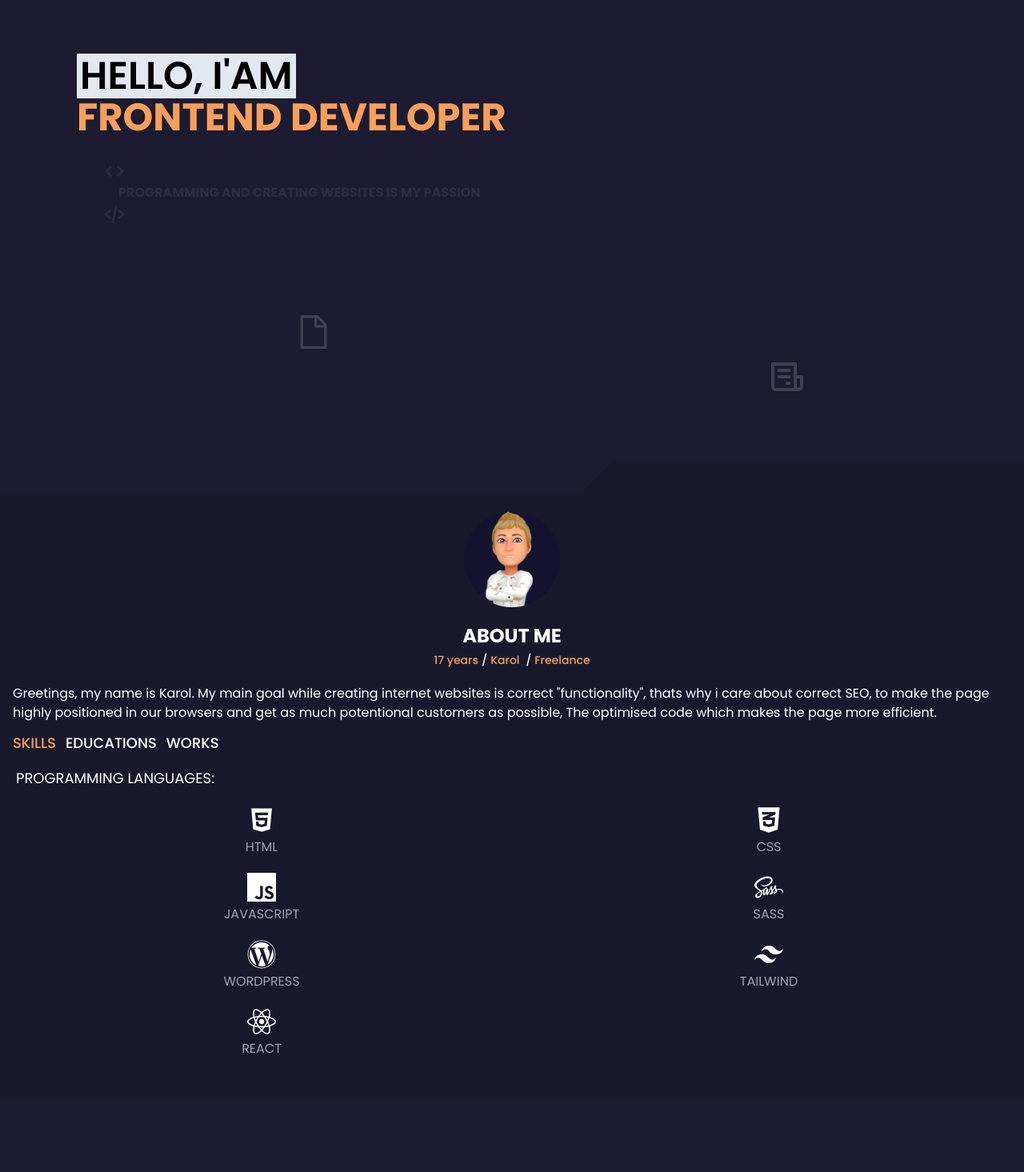
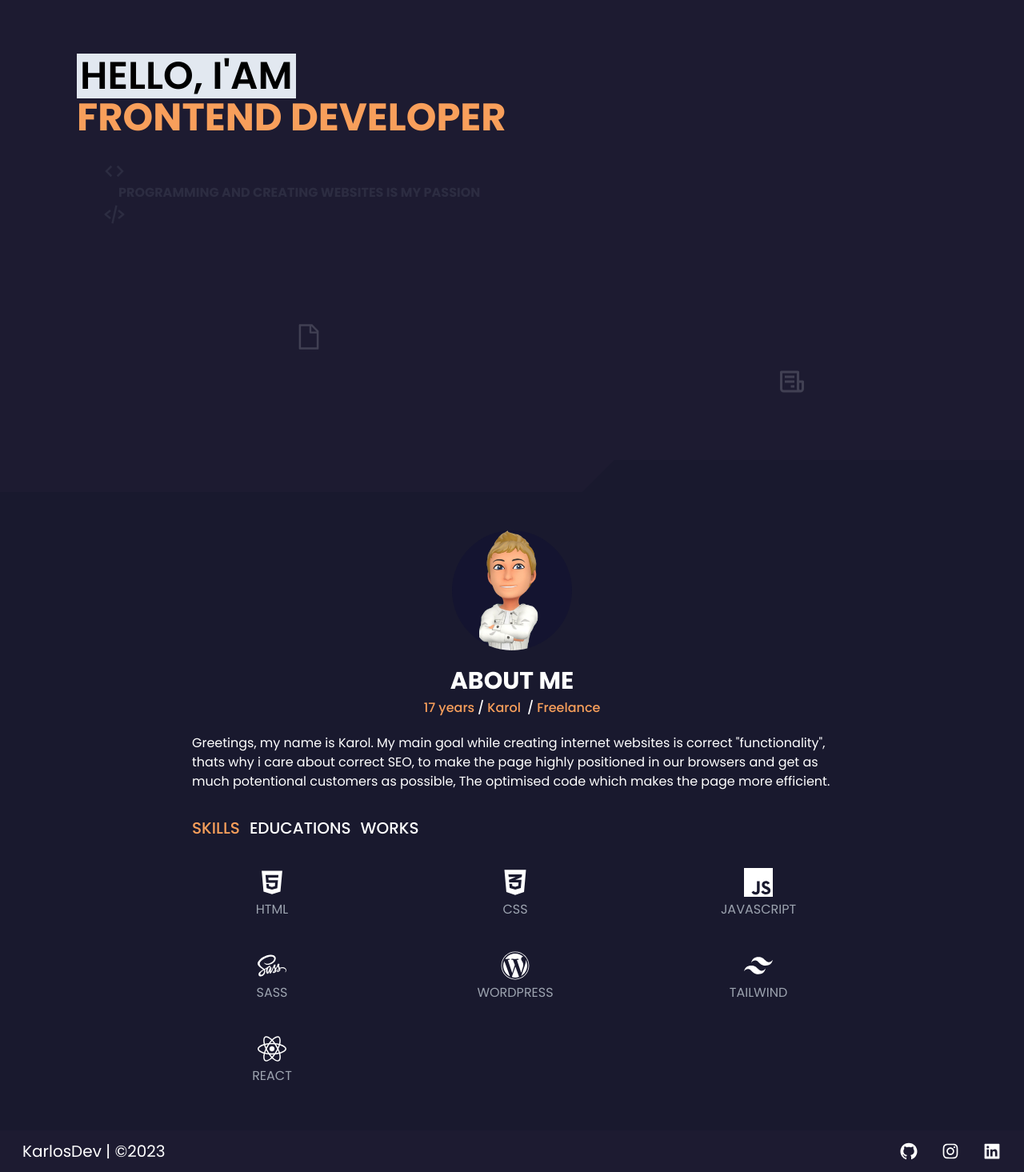
Before and after one commit to Skwar20/Portfolio-react, a React (Vite) app: page / in a window 1280 px wide. Shown: the part 225-1690 px from the top of the page at 80% size. Before the commit the page ends 1600 px from the top, so only its background shows below. Built offline with nearby package versions, Linux system fonts and the light colour scheme.

Commit message:
added footer and fix about me

```diff
--- a/src/App.jsx
+++ b/src/App.jsx
@@ -1,10 +1,19 @@
-import { Nav, Header, About, Servies, Contact, Portfolio } from './pages';
+import {
+  Nav,
+  Header,
+  About,
+  Servies,
+  Contact,
+  Portfolio,
+  Footer,
+} from './pages';
 function App() {
   return (
     <div>
       <Nav />
       <Header />
       <About />
+      <Footer />
     </div>
   );
 }
--- a/src/components/Educations.jsx
+++ b/src/components/Educations.jsx
@@ -3,13 +3,13 @@ import React from 'react';
 const Educations = () => {
   return (
     <div className='w-full mt-2 ml-2 py-2'>
-      <h3 className='uppercase font-semibold mb-2 text-xl'>Education</h3>
-      <div className='w-full flex justify-between text-fourth font-medium uppercase'>
+      <div className='border-b-gray-700 border-b my-2'></div>
+      <div className='w-full flex justify-between text-fourth font-semibold uppercase md:text-lg'>
         <h4>PROGRAMMER</h4>
         <p>2020-present</p>
       </div>
-      <p className='text-lg'>Zespół Szkół Technicznych nr 1</p>
-      {/* <div className='border-b-gray-700 border-b my-2'></div> */}
+      <p className='text-lg md:text-xl'>Zespół Szkół Technicznych nr 1</p>
+      <div className='border-b-gray-700 border-b my-2'></div>
     </div>
   );
 };
--- a/src/components/Skills.jsx
+++ b/src/components/Skills.jsx
@@ -3,38 +3,43 @@ import { AiFillHtml5 } from 'react-icons/ai';
 import { FaCss3Alt, FaSass, FaReact, FaWordpress } from 'react-icons/fa';
 import { SiJavascript, SiTailwindcss } from 'react-icons/si';
 
-const Skills = () => {
+const Skills = ({ activeTab }) => {
   return (
-    <div className='w-full mt-2 ml-2 py-2'>
-      <h3 className='text-lg uppercase'>programming languages:</h3>
-      <div>
-        <div className='grid grid-cols-2 gap-5 mt-5'>
+    <div className='w-full mt-2 ml-2 py-2 duration-700'>
+      <div
+        className={`${
+          activeTab === 'skills'
+            ? 'translate-x-0 transition delay-700 duration-300'
+            : 'translate-x-full'
+        } `}
+      >
+        <div className='grid grid-cols-2 gap-10 mt-5 md:gap-y-10 md:gap-x-28 xl:grid-cols-3'>
           <div className='flex flex-col items-center hover:text-fourth'>
-            <AiFillHtml5 className='text-4xl duration-300' />
+            <AiFillHtml5 className='text-4xl duration-500 md:text-4xl' />
             <p className='text-base text-gray-400 uppercase mt-1'>Html</p>
           </div>
           <div className='flex flex-col items-center hover:text-fourth'>
-            <FaCss3Alt className='text-4xl duration-300' />
+            <FaCss3Alt className='text-4xl duration-500 md:text-4xl' />
             <p className='text-base text-gray-400 uppercase mt-1'>Css</p>
           </div>
           <div className='flex flex-col items-center hover:text-fourth'>
-            <SiJavascript className='text-4xl duration-300' />
+            <SiJavascript className='text-4xl duration-500 md:text-4xl' />
             <p className='text-base text-gray-400 uppercase mt-1'>JavaScript</p>
           </div>
           <div className='flex flex-col items-center hover:text-fourth'>
-            <FaSass className='text-4xl duration-300' />
+            <FaSass className='text-4xl duration-500 md:text-4xl' />
             <p className='text-base text-gray-400 uppercase mt-1'>Sass</p>
           </div>
           <div className='flex flex-col items-center hover:text-fourth'>
-            <FaWordpress className='text-4xl duration-300' />
+            <FaWordpress className='text-4xl duration-500 md:text-4xl' />
             <p className='text-base text-gray-400 uppercase mt-1'>WordPress</p>
           </div>
-          <div className='flex flex-col items-center hover:text-fourth'>
-            <SiTailwindcss className='text-4xl duration-300' />
+          <div className='flex flex-col items-center hover:text-fourth '>
+            <SiTailwindcss className='text-4xl duration-500 md:text-4xl' />
             <p className='text-base text-gray-400 uppercase mt-1'>Tailwind</p>
           </div>
-          <div className='flex flex-col items-center hover:text-fourth'>
-            <FaReact className='text-4xl duration-300' />
+          <div className='flex flex-col items-center hover:text-fourth '>
+            <FaReact className='text-4xl duration-500 md:text-4xl' />
             <p className='text-base text-gray-400 uppercase mt-1'>React</p>
           </div>
         </div>
--- a/src/components/Works.jsx
+++ b/src/components/Works.jsx
@@ -3,13 +3,13 @@ import React from 'react';
 const Works = () => {
   return (
     <div className='w-full mt-2 ml-2 py-2'>
-      <h3 className='uppercase font-semibold mb-2 text-xl'>Work experience</h3>
-      <div className='w-full flex justify-between font-medium text-fourth uppercase'>
+      <div className='border-b-gray-700 border-b my-2'></div>
+      <div className='w-full flex justify-between font-medium text-fourth uppercase md:text-lg'>
         <h4>Freelancer</h4>
         <p>2022-present</p>
       </div>
-      <p className='text-lg'>Website design and development</p>
-      {/* <div className='border-b-gray-700 border-b my-2'></div> */}
+      <p className='text-lg md:text-xl'>Website design and development</p>
+      <div className='border-b-gray-700 border-b my-2'></div>
     </div>
   );
 };
--- a/src/pages/About.jsx
+++ b/src/pages/About.jsx
@@ -4,30 +4,32 @@ import { Skills, Educations, Works } from '../components';
 const AboutUs = () => {
   const [activeTab, setActiveTab] = useState('skills');
   return (
-    <div className='min-h-screen bg-seconds'>
-      <div className='w-3/5 bg-first h-10 -skew-x-[45deg] -translate-x-5'></div>
+    <div className='min-h-screen bg-seconds overflow-hidden '>
+      <div className='w-3/5 bg-first h-10 -skew-x-[45deg] -translate-x-5 '></div>
 
-      <div className='relative w-full max-width-[1200px] flex items-center flex-col py-6 px-4'>
-        <div className='w-[120px] h-[120px] rounded-full overflow-hidden bg-third'>
+      <div className='relative w-full max-width-[1200px] flex items-center flex-col py-6 px-4 md:py-12 md:px-7 lg:px-[6rem] xl:px-[15rem]'>
+        <div className='w-[120px] h-[120px] rounded-full overflow-hidden bg-third md:w-[150px] md:h-[150px]'>
           <img
             src='../public/me.webp'
             alt='Awatar Karlosa'
           />
         </div>
-        <h2 className='text-2xl uppercase font-bold mt-5 mb-1'>about me</h2>
-        <h3 className='text-sm text-fourth font-medium'>
+        <h2 className='text-2xl uppercase font-bold mt-5 mb-1 md:text-3xl'>
+          about me
+        </h2>
+        <h3 className='text-sm text-fourth font-medium md:text-base'>
           17 years<span className='text-white m-1'>/</span>Karol{' '}
           <span className='text-white m-1'>/</span>
           Freelance
         </h3>
-        <p className='mt-5'>
+        <p className='mt-5 md:text-base'>
           Greetings, my name is Karol. My main goal while creating internet
           websites is correct "functionality", thats why i care about correct
           SEO, to make the page highly positioned in our browsers and get as
           much potentional customers as possible, The optimised code which makes
           the page more efficient.
         </p>
-        <div className='w-full mt-3 text-lg font-medium'>
+        <div className='w-full mt-3 text-lg font-medium md:text-xl md:mt-5 xl:mt-8'>
           <button
             onClick={() => setActiveTab('skills')}
             className={`${
@@ -53,7 +55,7 @@ const AboutUs = () => {
             works
           </button>
         </div>
-        {activeTab === 'skills' && <Skills />}
+        {activeTab === 'skills' && <Skills activeTab={activeTab} />}
         {activeTab === 'educations' && <Educations />}
         {activeTab === 'works' && <Works />}
       </div>
--- /dev/null
+++ b/src/pages/Footer.jsx
@@ -0,0 +1,29 @@
+import React from 'react';
+import {
+  AiFillLinkedin,
+  AiFillGithub,
+  AiOutlineInstagram,
+} from 'react-icons/ai';
+
+const footer = () => {
+  return (
+    <div className='w-full flex items-center justify-between py-3 px-4 md:py-3 md:px-5 lg:px-7'>
+      <p className='md:text-xl'>
+        KarlosDev <span>|</span> &copy;2023
+      </p>
+      <div className='flex text-lg md:text-2xl'>
+        <a href='https://github.com/Skwar20'>
+          <AiFillGithub className=' hover:text-fourth duration-500' />
+        </a>
+        <a href='https://www.instagram.com/karol_buszek/'>
+          <AiOutlineInstagram className='mx-3 md:mx-5 lg:mx-7 hover:text-fourth duration-500' />
+        </a>
+        <a href='https://www.linkedin.com/in/karol-skwarek-259064259/'>
+          <AiFillLinkedin className=' hover:text-fourth duration-500' />
+        </a>
+      </div>
+    </div>
+  );
+};
+
+export default footer;
--- a/src/pages/Header.jsx
+++ b/src/pages/Header.jsx
@@ -21,11 +21,11 @@ const Home = () => {
         </p>
         <BiCodeAlt className='text-2xl md:text-3xl' />
       </div>
-      <BiUser className='text-4xl xl:text-5xl text-gray-300/20 blur-[0.7px] absolute top-[12%] left-[10%] hover:scale-125 duration-300' />
-      <AiTwotoneFolderOpen className='text-4xl xl:text-5xl text-gray-300/20 blur-[0.7px] absolute top-[23%] left-[50%] hover:scale-125 duration-300' />
-      <RiContactsBookLine className='text-4xl xl:text-5xl text-gray-300/20 blur-[0.7px] absolute top-[17%] right-[10%] hover:scale-125 duration-300' />
-      <AiOutlineFile className='text-4xl xl:text-5xl text-gray-300/20 blur-[0.7px] absolute bottom-[17%] left-[23%] hover:scale-125 duration-300' />
-      <BiReceipt className='text-4xl xl:text-5xl text-gray-300/20 blur-[0.7px] absolute bottom-[10%] right-[23%] hover:scale-125 duration-300' />
+      <BiUser className='text-3xl xl:text-4xl text-gray-300/20 blur-[0.7px] absolute top-[12%] left-[10%] hover:scale-125 duration-300' />
+      <AiTwotoneFolderOpen className='text-3xl xl:text-4xl text-gray-300/20 blur-[0.7px] absolute top-[23%] left-[50%] hover:scale-125 duration-300' />
+      <RiContactsBookLine className='text-3xl xl:text-4xl text-gray-300/20 blur-[0.7px] absolute top-[17%] right-[10%] hover:scale-125 duration-300' />
+      <AiOutlineFile className='text-3xl xl:text-4xl text-gray-300/20 blur-[0.7px] absolute bottom-[17%] left-[23%] hover:scale-125 duration-300' />
+      <BiReceipt className='text-3xl xl:text-4xl text-gray-300/20 blur-[0.7px] absolute bottom-[10%] right-[23%] hover:scale-125 duration-300' />
     </div>
   );
 };
--- a/src/pages/index.js
+++ b/src/pages/index.js
@@ -4,5 +4,6 @@ import About from './About';
 import Portfolio from './Portfolio';
 import Servies from './Servies';
 import Contact from './Contact';
+import Footer from './Footer';
 
-export { Nav, Header, About, Servies, Contact, Portfolio };
+export { Nav, Header, About, Servies, Contact, Portfolio, Footer };
```
